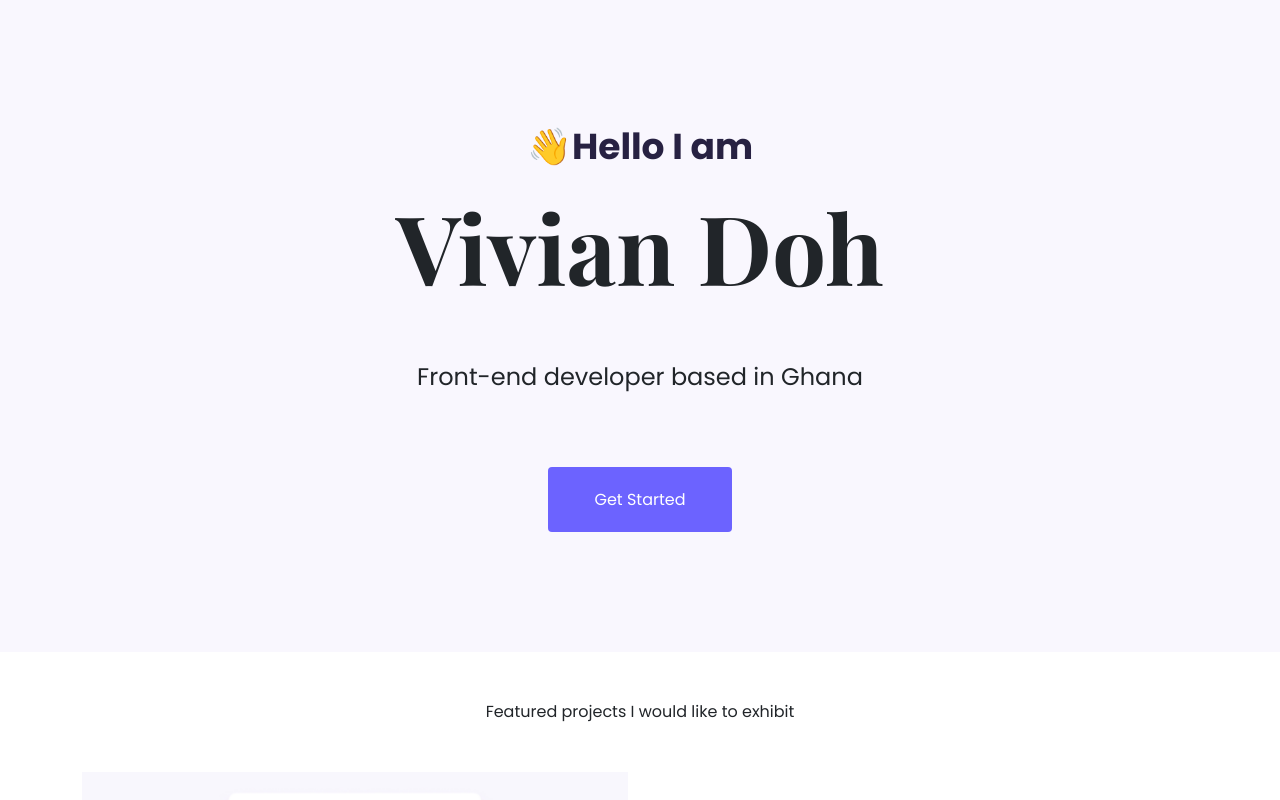
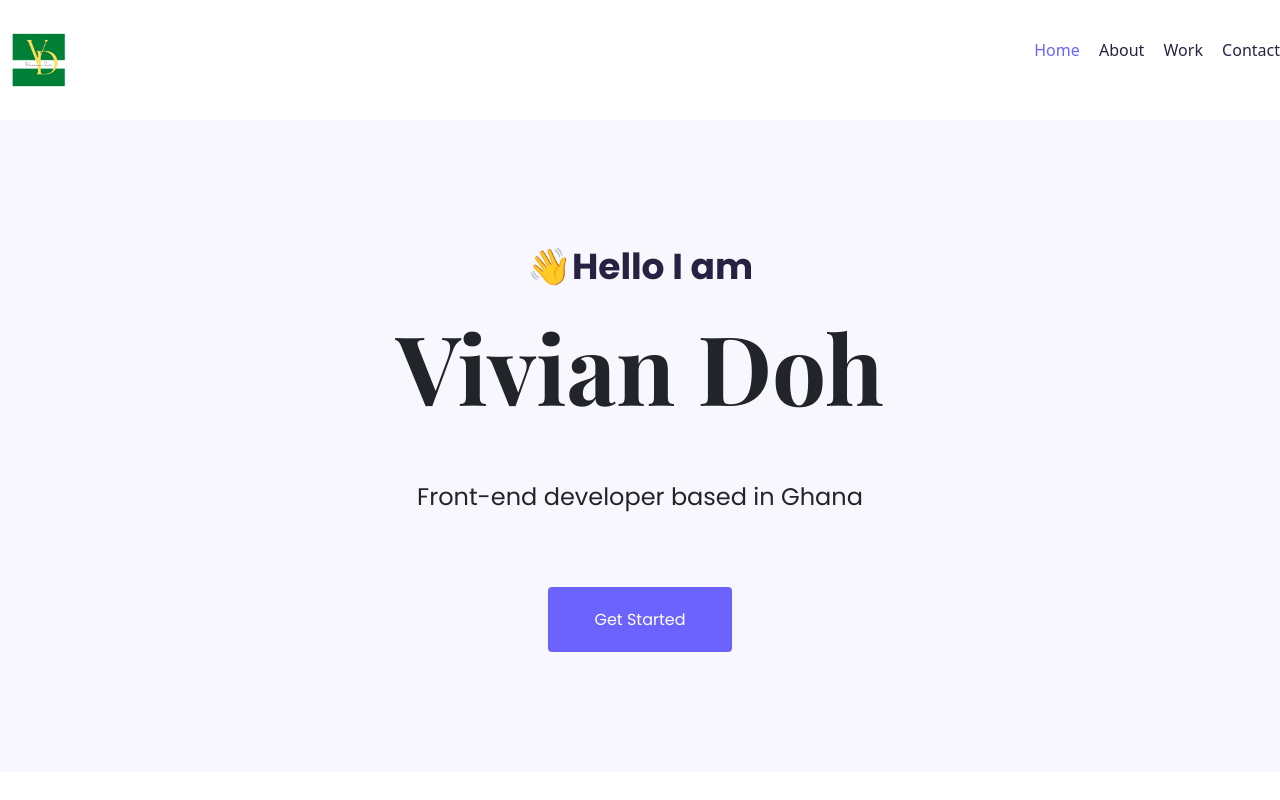
Before and after one commit to viviandoh/Portfolio-project-figma, a plain HTML site: page index.html in a window 1280 px wide. Shown: the top 800 px of the page. Drawn offline with nearby package versions, Linux system fonts and the light colour scheme.

Commit message:
nav bar added

```diff
--- a/index.html
+++ b/index.html
@@ -30,6 +30,24 @@
     ></script>
   </head>
   <body>
+    <nav class="d-flex justify-content-between">
+      <img
+        src="/images/vee logo.png"
+        alt="my logo"
+        width="80"
+        height="80"
+        class="logo"
+      />
+
+      <ul>
+        <li>
+          <a href="/" class="active">Home</a>
+        </li>
+        <li><a href="/about.html">About</a></li>
+        <li><a href="/work.html">Work</a></li>
+        <li><a href="/contact.html">Contact</a></li>
+      </ul>
+    </nav>
     <div class="hero">
       <p>👋Hello I am</p>
       <h1 class="mb-3">Vivian Doh</h1>
--- a/styles/app.css
+++ b/styles/app.css
@@ -4,6 +4,9 @@
   --btn-branding-color: #fff;
 }
 
+.logo {
+  max-width: 150px;
+}
 h1,
 h2 {
   font-family: "Playfair Display", serif;
@@ -91,7 +94,28 @@ p {
 .inquiry-section {
   background-color: var(--home-color);
 }
-
+nav {
+  padding: 20px 0;
+}
+nav ul {
+  padding: 0;
+  margin: 0;
+}
+nav li {
+  list-style: none;
+  display: inline;
+  margin-left: 15px;
+  line-height: 60px;
+}
+nav li:hover,
+nav a.active {
+  color: var(--branding-color);
+}
+nav a {
+  text-decoration: none;
+  color: #272142;
+  transition: all 150ms ease-in-out;
+}
 @media (max-width: 960px) {
   h1 {
     font-size: 60px;
```
Also changed, not shown: images/vee logo.png (added), images/vee small logo.png (added).
